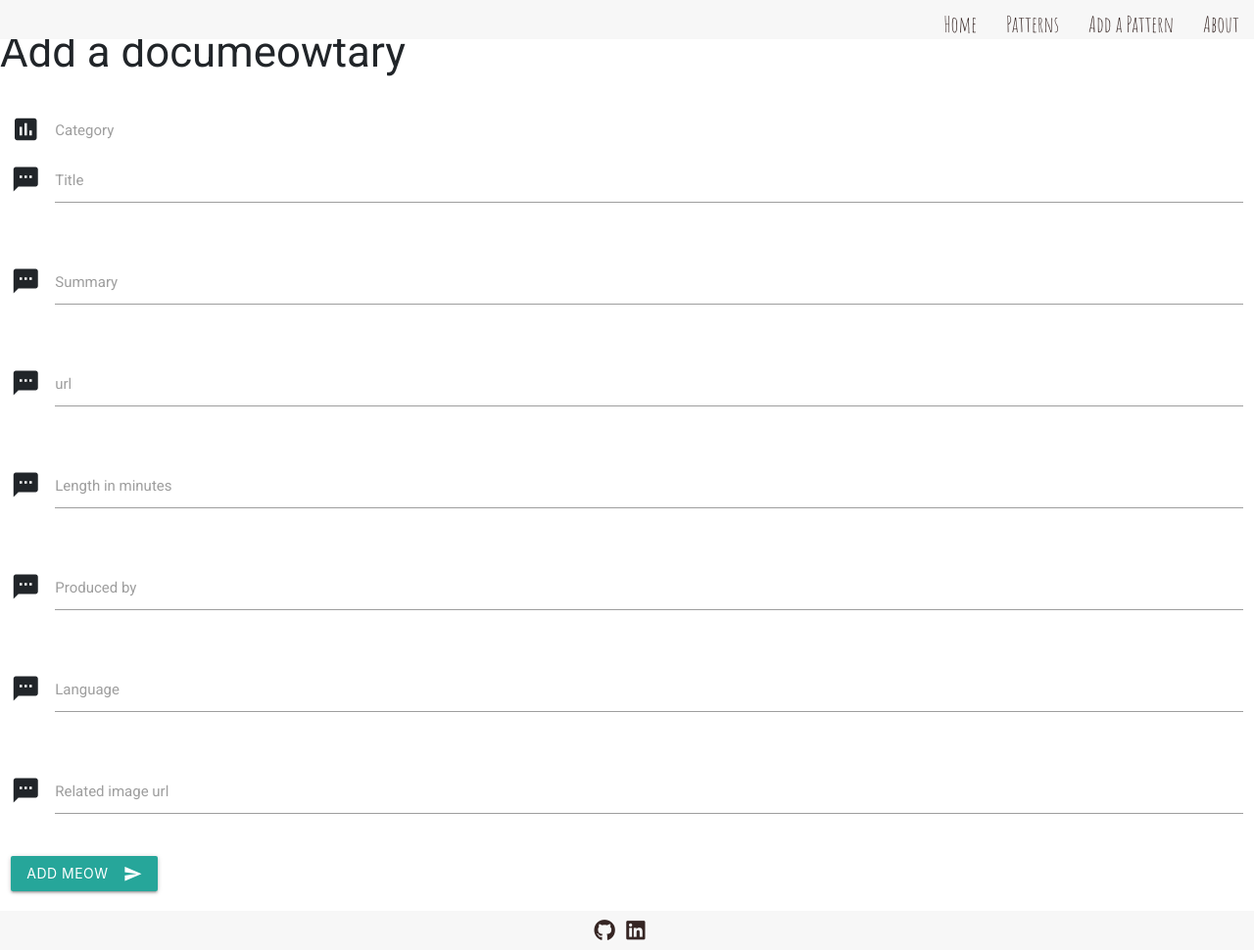
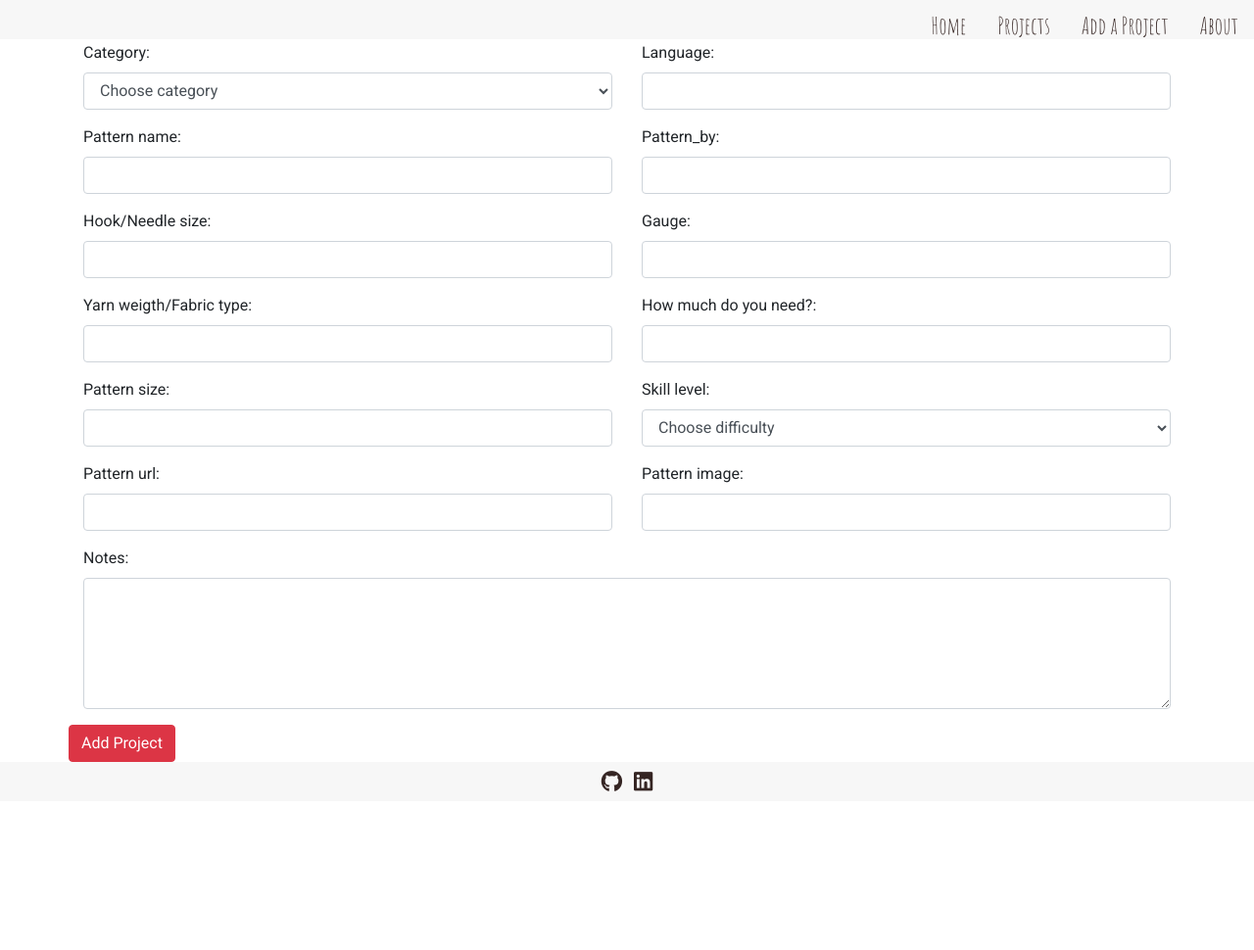
Before and after one commit to elisamunoz/docu-llamas, a Flask app: page /add_pattern in a window 1280 px wide. Shown: the whole page at 98% size. After the commit the page ends 808 px from the top, so only its background shows below. Run offline with Flask 2, Linux system fonts and the light colour scheme; data that the repository does not hold is empty; some libraries are stand-ins or nearby versions.

Commit message:
added add_pattern form and functionality

```diff
--- a/static/css/style.css
+++ b/static/css/style.css
@@ -236,6 +236,10 @@
 margin: auto;
 }
 
+.fa-circle {
+  color: #f16fd5;
+}
+
 /* Footer */
 
 footer {
--- a/templates/addpattern.html
+++ b/templates/addpattern.html
@@ -1,82 +1,100 @@
 {% extends 'base.html' %} {% block content %}
 
-<h3>Add a documeowtary</h3>
-
-<div class="row">
-    <form action="{{url_for('insert_documentary')}}" method="POST" class="col s12">
-      <!-- category name -->
-        <div class="row">
-            <div class="input-field col s12">
-              <i class="material-icons prefix">poll</i>
-              <select id="category" name="category_name" required>
-                <option value="" disabled selected>Choose Category</option>
+<h3>Add a Project</h3>
+<div class="container">
+    <form action="{{url_for('insert_pattern')}}" class="row" method="POST">
+      <!-- Category name -->
+      <div class="form-group col-md-6">
+        <label for="category">Category:</label>
+          <select id="category" name="category_name" class="form-control " required>
+            <option value="" selected>Choose category</option>
             {% for category in categories %}
               <option value="{{category.category_name}}">{{category.category_name}}</option>
             {% endfor %}
           </select>
-              <label>Category</label>
       </div>
+
+      <!-- Language -->
+      <div class="form-group col-md-6">
+        <label for="pattern_language">Language:</label>
+          <input type="text" id="pattern_language" name="pattern_language" class="form-control" required>
       </div>
-      <!-- title -->
-        <div class="row">
-          <div class="input-field col s12">
-            <i class="material-icons prefix">textsms</i>
-            <input type="text" id="docu_title" name="docu_title" class="autocomplete" required>
-            <label for="autocomplete-input">Title</label>
+
+      <!-- Name -->
+      <div class="form-group col-md-6">
+        <label for="pattern_name">Pattern name:</label>
+          <input type="text" id="pattern_name" name="pattern_name" class="form-control" required>
       </div>
+
+      <!-- pattern by -->
+      <div class="form-group col-md-6">
+        <label for="pattern_by">Pattern_by:</label>
+          <input type="text" id="pattern_by" name="pattern_by" class="form-control" required>
       </div>
-      <!-- summary -->
-        <div class="row">
-          <div class="input-field col s12">
-            <i class="material-icons prefix">textsms</i>
-            <input type="text" id="docu_summary" name="docu_summary" class="autocomplete" required>
-            <label for="autocomplete-input">Summary</label>
+
+      <!-- Crochet/Needle size -->
+      <div class="form-group col-md-6">
+        <label for="pattern_needle_size">Hook/Needle size:</label>
+          <input type="text" id="pattern_needle_size" name="pattern_needle_size" class="form-control">
       </div>
+
+      <!-- Gauge -->
+      <div class="form-group col-md-6">
+        <label for="pattern_gauge">Gauge:</label>
+          <input type="text" id="pattern_gauge" name="pattern_gauge" class="form-control">
       </div>
+
+      <!-- Yarn weigth/Fabric type -->
+      <div class="form-group col-md-6">
+        <label for="pattern_yarn_weight">Yarn weigth/Fabric type:</label>
+          <input type="text" id="pattern_yarn_weight" name="pattern_yarn_weight" class="form-control" required>
+      </div>
+
+      <!-- How much do you need? -->
+      <div class="form-group col-md-6">
+        <label for="pattern_yardage">How much do you need?:</label>
+          <input type="text" id="pattern_yardage" name="pattern_yardage" class="form-control" required>
+      </div>
+
+      <!-- Pattern size -->
+      <div class="form-group col-md-6">
+        <label for="pattern_size">Pattern size:</label>
+          <input type="text" id="pattern_size" name="pattern_size" class="form-control" required>
+      </div>
+
+      <!-- Difficulty -->
+      <div class="form-group col-md-6">
+        <label for="pattern_difficulty">Skill level:</label>
+          <select id="pattern_difficulty" name="pattern_difficulty" class="form-control " required>
+            <option value="" selected>Choose difficulty</option>
+              <option value="beginer">beginner</option>
+              <option value="intermediate">intermediate</option>
+              <option value="advanced">advanced</option>
+          </select>
+      </div>
+
       <!-- url -->
-        <div class="row">
-          <div class="input-field col s12">
-            <i class="material-icons prefix">textsms</i>
-            <input type="url" id="docu_url" name="docu_url" class="autocomplete" required>
-            <label for="autocomplete-input">url</label>
+      <div class="form-group col-md-6">
+        <label for="pattern_url">Pattern url:</label>
+          <input type="url" id="pattern_url" name="pattern_url" class="form-control" required>
       </div>
+
+      <!-- Image -->
+      <div class="form-group col-md-6">
+        <label for="pattern_img">Pattern image:</label>
+          <input type="url" id="pattern_img" name="pattern_img" class="form-control" required>
       </div>
-      <!-- length -->
-        <div class="row">
-          <div class="input-field col s12">
-            <i class="material-icons prefix">textsms</i>
-            <input type="number" id="docu_lenght" name="docu_lenght" class="autocomplete" required>
-            <label for="autocomplete-input">Length in minutes</label>
+
+      <!-- Notes -->
+      <div class="form-group col-12">
+        <label for="pattern_notes">Notes:</label>
+          <textarea id="pattern_notes" name="pattern_notes" class="form-control" rows="5" required></textarea>
       </div>
+
+      <!-- Submit button -->
+      <button type="submit" class="btn btn-danger">Add Project</button>
+    </form>
 </div>
-      <!-- produced by -->
-        <div class="row">
-          <div class="input-field col s12">
-            <i class="material-icons prefix">textsms</i>
-            <input type="text" id="docu_produced_by" name="docu_produced_by" class="autocomplete" required>
-            <label for="autocomplete-input">Produced by</label>
-          </div>
-        </div>
-      <!-- language -->
-        <div class="row">
-          <div class="input-field col s12">
-            <i class="material-icons prefix">textsms</i>
-            <input type="text" id="docu_language" name="docu_language" class="autocomplete" required>
-            <label for="autocomplete-input">Language</label>
-          </div>
-        </div>
-      <!-- image -->
-        <div class="row">
-          <div class="input-field col s12">
-            <i class="material-icons prefix">textsms</i>
-            <input type="url" id="docu_img" name="docu_img" class="autocomplete" required>
-            <label for="autocomplete-input">Related image url</label>
-          </div>
-        </div>
-        <button class="btn waves-effect waves-light" type="submit" name="action">Add Meow
-          <i class="material-icons right">send</i>
-        </button>
-    </form>
 </div>
 
 
--- a/templates/base.html
+++ b/templates/base.html
@@ -20,7 +20,6 @@
       href="https://fonts.googleapis.com/css?family=Amatic+SC&display=swap"
       rel="stylesheet"
     />
-    <link rel="stylesheet" href="https://cdnjs.cloudflare.com/ajax/libs/materialize/1.0.0/css/materialize.min.css">
     <link rel="stylesheet" href="{{ url_for('static', filename='css/style.css') }}" />
   </head>
   <body>
@@ -30,10 +29,10 @@
         <a class="nav-link active" href="{{url_for('get_home')}}">Home</a>
       </li>
       <li class="nav-item">
-        <a class="nav-link" href="#">Patterns</a>
+        <a class="nav-link" href="#">Projects</a>
       </li>
       <li class="nav-item">
-        <a class="nav-link" href="{{url_for('add_pattern')}}">Add a Pattern</a>
+        <a class="nav-link" href="{{url_for('add_pattern')}}">Add a Project</a>
       </li>
       <li class="nav-item">
         <a class="nav-link" href="#">About</a>
@@ -73,7 +72,6 @@
 
       <!--Scripts-->
       <script src="https://cdnjs.cloudflare.com/ajax/libs/jquery/3.2.1/jquery.min.js"></script>
-      <script src="https://cdnjs.cloudflare.com/ajax/libs/materialize/1.0.0/js/materialize.min.js"></script>
       <script
         src="https://kit.fontawesome.com/68fe0b31dc.js"
         crossorigin="anonymous"
--- a/templates/difficulty.html
+++ b/templates/difficulty.html
@@ -1,4 +1,4 @@
-{% if pattern.pattern_difficulty == 'begginner' %}
+{% if pattern.pattern_difficulty == 'beginner' %}
     <i class="fas fa-circle"></i><i class="far fa-circle"></i><i class="far fa-circle"></i>
 {% elif pattern.pattern_difficulty == 'intermediate' %}
     <i class="fas fa-circle"></i><i class="fas fa-circle"></i><i class="far fa-circle"></i>
--- a/templates/editpattern.html
+++ b/templates/editpattern.html
@@ -2,8 +2,8 @@
 
 <h3>Edit a documentary</h3>
 
-<div class="row">
-    <form action="{{url_for('update_documentary', documentary_id=documentary._id)}}" method="POST" class="col s12">
+<div class="container">
+    <form action="{{url_for('update_pattern', pattern_id=pattern._id)}}" method="POST">
       <!-- category name -->
         <div class="row">
             <div class="input-field col s12">
--- a/templates/getpattern.html
+++ b/templates/getpattern.html
@@ -3,7 +3,7 @@
 <section class="patterns">
     <div class="patterns-container">
         <h1 class="section__title">{{pattern.pattern_name}}</h1>
-        <h5 class="section__sub-title">{{pattern.pattern_by}}</h5>
+        <h5 class="section__sub-title">by {{pattern.pattern_by}}</h5>
         <div class="pattern__img" style="background-image: url({{pattern.pattern_img}})"></div>
         <p>Category: {{pattern.category_name}}</p>
         <p>Size: {{pattern.pattern_size}}</p>
@@ -15,9 +15,6 @@
         <p>Language: {{pattern.pattern_language}}</p>
         <p>Link: <a href="{{pattern.pattern_url}}" target="_blank">Click Here</a></p>
         <p>Notes: {{pattern.pattern_notes}}</p>
-
-
-
     </div>
 </section>
 
--- a/templates/home.html
+++ b/templates/home.html
@@ -48,7 +48,7 @@
                     </div>
                     <div class="card__body__txt">
                         <p>Pattern size: {{pattern.pattern_size}}</p>
-                        <p>Difficulty: {{pattern.pattern_difficulty}}</p>
+                        <p>Difficulty: {% include 'difficulty.html' %}</p>
                         <p>Language: {{pattern.pattern_language}}</p>
                     </div>
                 </div>
```
Lines whose indentation alone changed are shown as unchanged.
